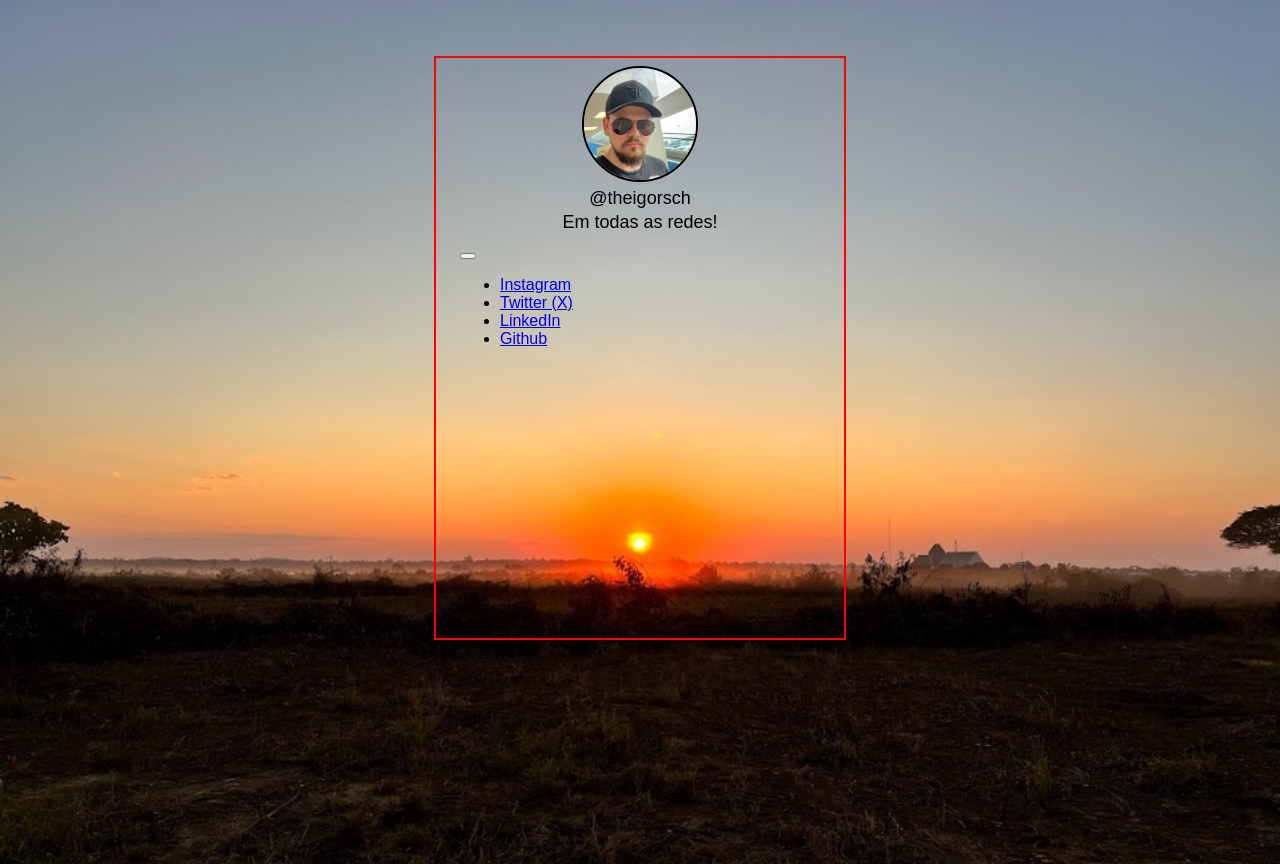
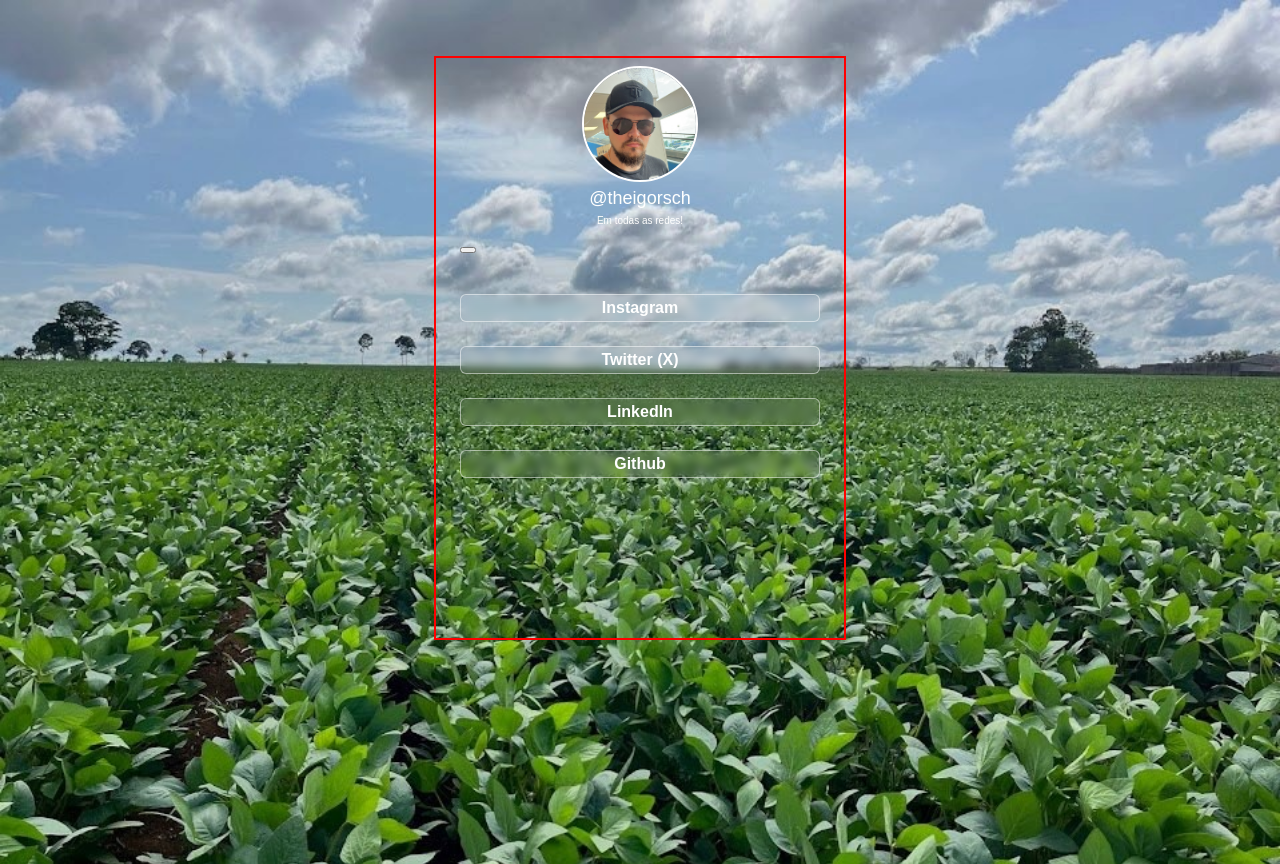
Before and after one commit to TheIgorSch/link-page, a plain HTML site: page index.html in a window 1280 px wide. Drawn offline with Linux system fonts and the light colour scheme; a web font is replaced by a local one.

Commit message:
new background and buttons style

```diff
--- a/index.html
+++ b/index.html
@@ -15,7 +15,7 @@
         <div id="profile">
             <img src="./assets/profile-image.JPG"></img>
             <p>@theigorsch</p>
-            <p>Em todas as redes!</p>
+            <p1>Em todas as redes!</p1>
         </div>
         <div>
             <button></button>
--- a/style.css
+++ b/style.css
@@ -3,10 +3,13 @@
 }
 
 :root{
-    --bg-url: url(./assets/img_0240.jpg);
-    --text-color: black;
+    --bg-url: url(./assets/bg-light.jpg);
+    --text-color:  rgba(255, 255, 255, 1);
+    --surface-color:  rgba(255, 255, 255, 0.05);
+    --surface-color-hover:  rgba(255, 255, 255, 0.1);
+    --border-color:  rgba(255, 255, 255, 0.5);
+    --highlight-color:  rgba(255, 255, 255, 0.1)
 }
-
 body {
     background: var(--bg-url) no-repeat top center/cover;
     background-size: cover;
@@ -34,7 +37,7 @@ body{
 }
 #profile img{
     width: 112px;
-    border: 2px solid black;
+    border: 2px solid var(--text-color);
     border-radius: 50%;
 }
 
@@ -43,8 +46,48 @@ body{
     font font-weight: 500;
     line-height: 24px;
     margin: auto;
+    color: var(--text-color);
 }
 #profile p1 {
     font-size: 10px;
     font-weight: 100;
+    color: var(--text-color);
 }
+
+/*links*/
+
+ul {
+
+    display: flex;
+    flex-direction: column;
+
+
+    gap: 24px;
+    padding: 24px 0px;
+    list-style: none;
+    font-weight: 600;
+}
+
+ul li a {
+    justify-content: center;
+    align-items: center;
+    display: flex;
+    text-decoration: none;
+    color: var(--text-color);
+    border: 1px solid var(--border-color);
+    padding: 4px;
+    border-radius: 6px;
+    background-color: var(--surface-color);
+    backdrop-filter: blur(4px);
+    -webkit-backdrop-filter: blur(4px);
+    transition: background 0.2s;
+}
+
+/*pseudo selector*/
+
+ul li a:hover {
+    border: 1.5px solid var(--border-color);
+
+    background-color: var(--surface-color-hover);
+    outline: 4px solid var(--highlight-color);
+}
```
Also changed, not shown: assets/bg-light.jpg (added).
